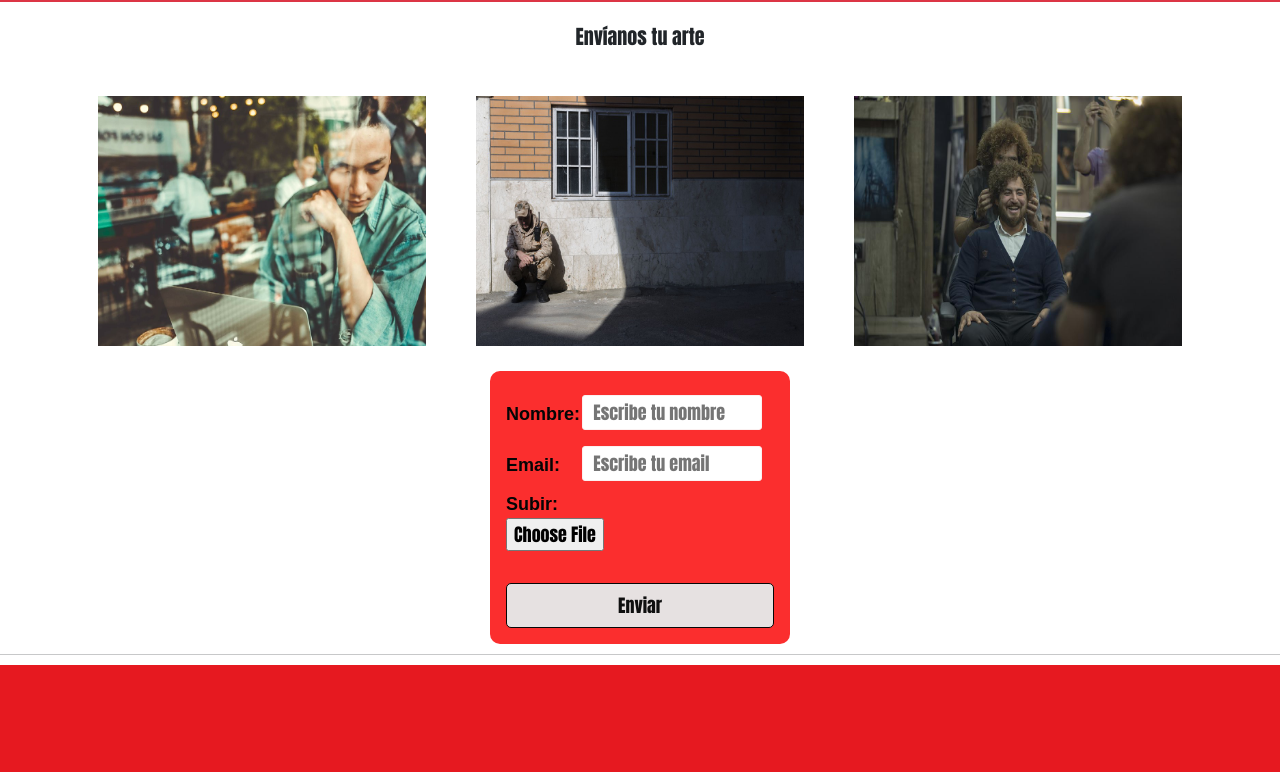
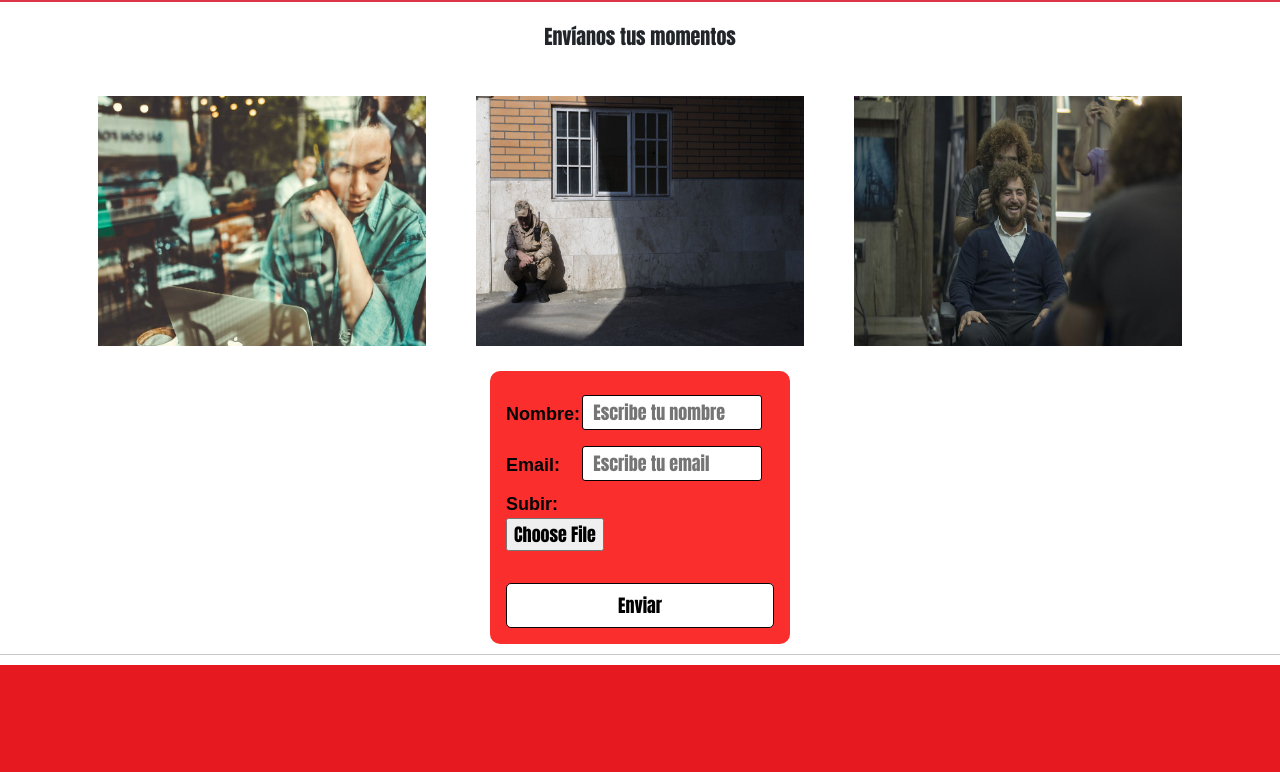
Before and after one commit to soyalevz/my-first-project, a website: page assets/pages/contacto.html in a window 1280 px wide. Shown: the part 74-846 px from the top of the page. Drawn offline with Linux system fonts and the light colour scheme.

Commit message:
agregando efectos

```diff
--- a/assets/pages/contacto.html
+++ b/assets/pages/contacto.html
@@ -44,7 +44,7 @@
 
 
     <section  class="contacto container">
-      <h2 class="title-contacto">Envíanos tu arte</h2>
+      <h2 class="title-contacto">Envíanos tus momentos</h2>
       <div class="row">
         <div class="col-lg-4 col-md-6 col-sm-12">
           <img src="../img/contacto1.jpg" alt="gato-y-perro" />
@@ -65,7 +65,7 @@
         <input type="email" name="email" placeholder="Escribe tu email">
         <label for="file">Subir:</label>
         <input type="file" id="miArchivo">
-        <button>Enviar</button>
+        <button class="buttonC">Enviar</button>
       </form>
       <hr>
     </article>
--- a/assets/scss/_contacto.scss
+++ b/assets/scss/_contacto.scss
@@ -16,8 +16,9 @@
         height: 250px;
 
         &:hover {
-           border: 5px solid #bf4141;
+           border: 5px solid #df3737;
            size: 100%;
+           opacity: 3;
         }
     }
 }
@@ -41,7 +42,7 @@
    & input[type="email"] {
        width: 180px;
        padding: 3px 10px;
-       border: 1px solid rgb(251, 240, 240);
+       border: 1px solid rgb(9, 0, 0);
        border-radius: 3px;
        background-color: rgb(255, 255, 255);
        margin: 8px 0;
@@ -53,18 +54,27 @@
        color: transparent;
    }
 
-   & button {
+   .buttonC {
        width: 100%;
+       cursor: pointer;
        padding: 8px 16px;
        margin-top: 32px;
        border: 1px solid rgb(6, 6, 6);
        border-radius: 5px;
        display: block;
-       color: rgb(15, 15, 15);
-       background-color: rgb(230, 225, 225);
+       color: black;
 
-       & button:hover {
-           cursor: pointer;
-       }
-   }
+       background-image: linear-gradient(to right, rgb(230, 28, 28) 50%, white 50%);
+       background-size: 200%;
+       background-repeat: no-repeat;
+       background-position: right;
+       transition: background-position .3s ease;
+
+       &:hover {
+        background-position: left;
+        color: white;
+    }
+
 }
+
+}
```
Also changed, not shown: assets/css/style.css, 1 other file.
